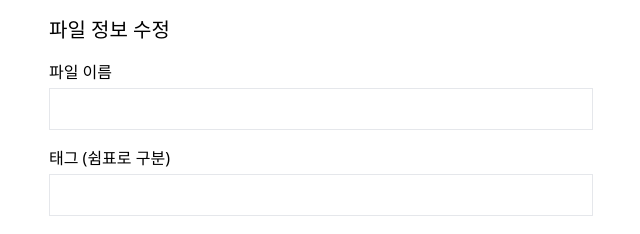
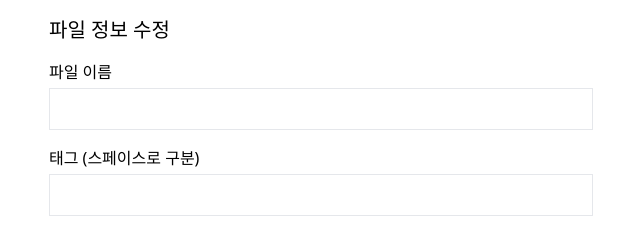
Before and after one commit to BerryBless/Noah, a React (Vite) app in the folder front/: page /ui/edit/1 in a window 1280 px wide. Shown: the top 234 px of the page, without its empty margins (319-959 px from the left). Built offline with nearby package versions, Linux system fonts and the light colour scheme; no server answers.

Commit message:
태그 구분 ,에서 스페이스바로

```diff
--- a/front/src/EditPage.jsx
+++ b/front/src/EditPage.jsx
@@ -60,7 +60,7 @@ export default function EditPage() {
     formData.append("file_name", fileName);
 
     const validTags = tags
-      .split(",")
+      .split(" ")
       .map((tag) => tag.trim())
       .filter((tag) => tag.length > 0);
 
@@ -93,7 +93,7 @@ export default function EditPage() {
 
         {/* 태그 */}
         <div>
-          <label className="block mb-1">태그 (쉼표로 구분)</label>
+          <label className="block mb-1">태그 (스페이스로 구분)</label>
           <input
             type="text"
             value={tags}
```
